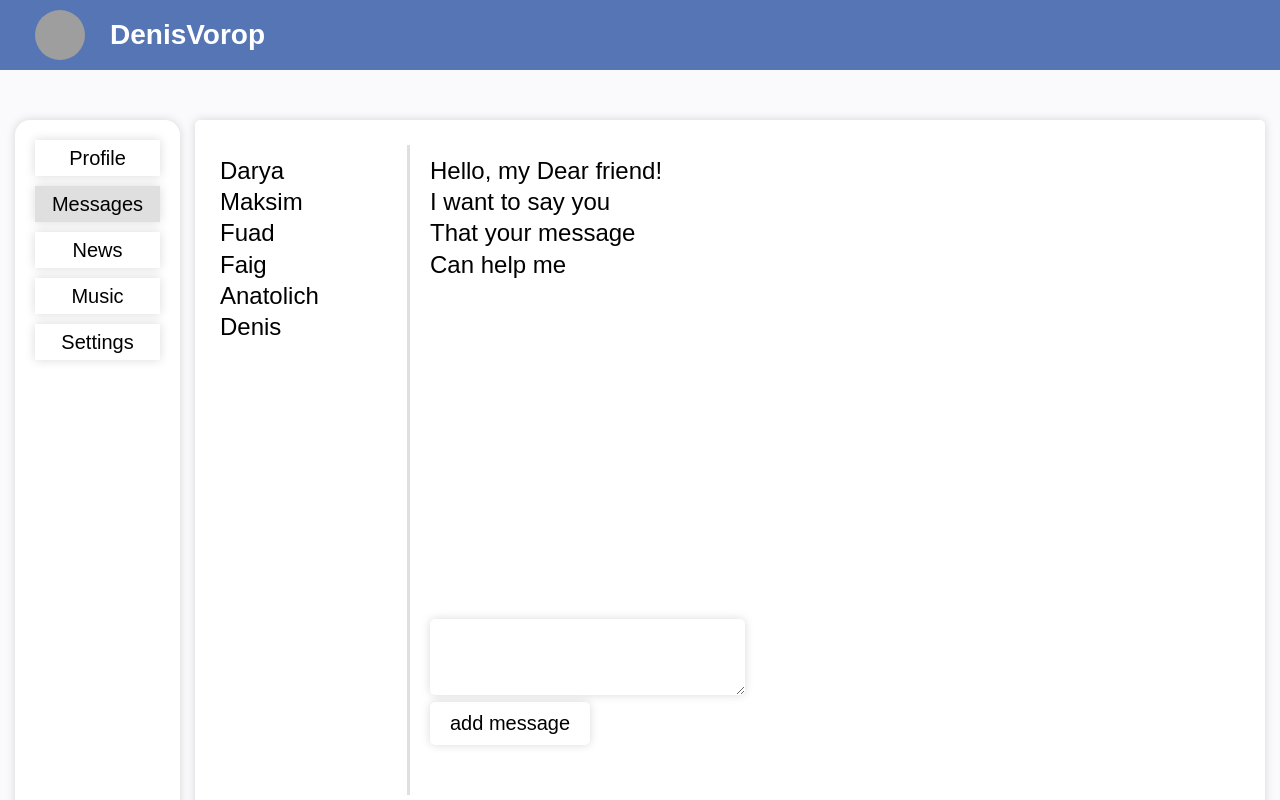
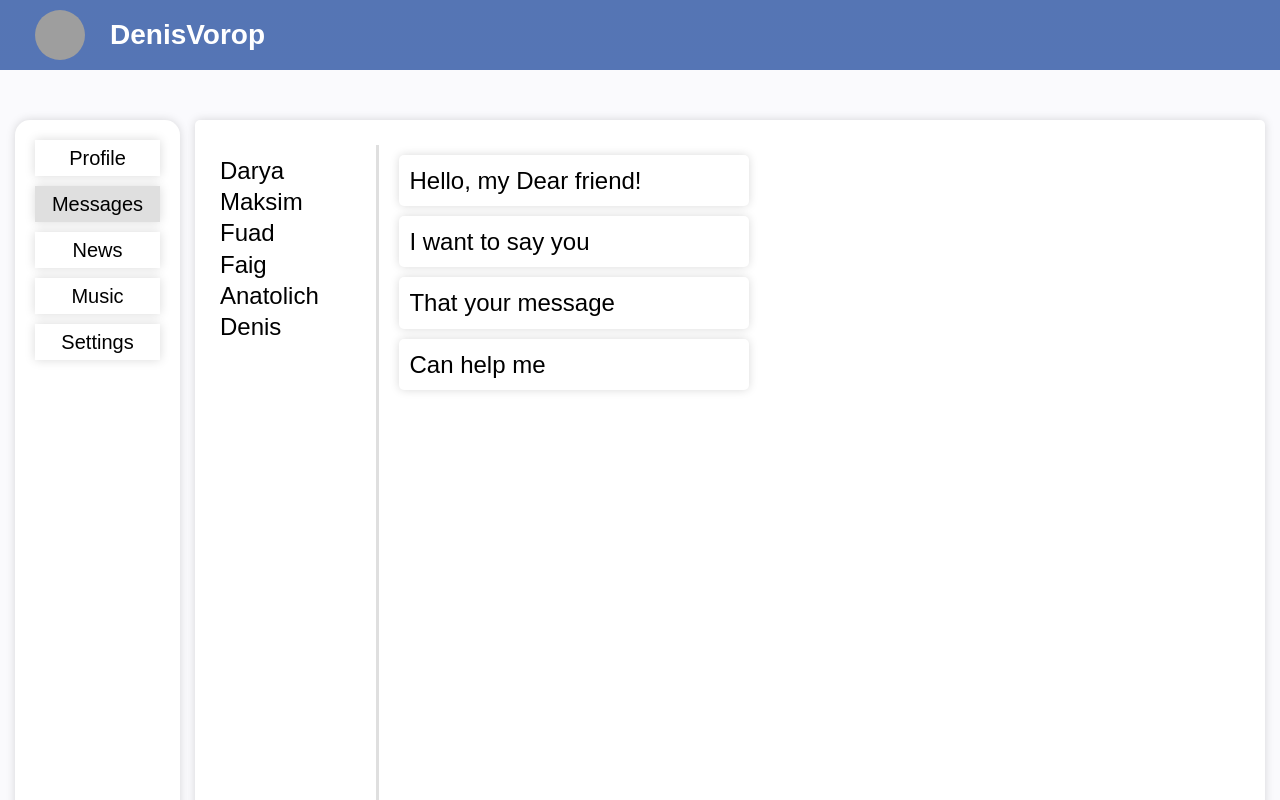
Before and after one commit to DenisVorop/SocialNetwork, a React (Create React App) app: page /messages in a window 1280 px wide. Shown: the top 800 px of the page. Built offline with nearby package versions, Linux system fonts and the light colour scheme; grey boxes are pictures that could not be loaded.

Commit message:
Add styles for messages

```diff
--- a/src/components/Body/Messages/Messages.scss
+++ b/src/components/Body/Messages/Messages.scss
@@ -3,7 +3,7 @@
 .messages-body {
     min-height: 700px;
     background: #fff;
-    box-shadow: 0 0 10px rgba(0,0,0,0.15);
+    box-shadow: 0 0 10px rgba(0, 0, 0, 0.15);
     border-radius: 5px;
     padding: 25px 15px;
 
@@ -18,21 +18,35 @@
         width: 200px;
         border-right: 3px solid rgb(223, 223, 223);
     }
+
     &__dialog {}
 
     &__right {
         display: flex;
         flex-direction: column;
         justify-content: space-between;
+        width: 100%;
+        height: 850px;
     }
 
     &__messages {
-        // margin: 0px 0px 20px 0px;
         padding: 10px;
+        height: 650px;
+        overflow-x: scroll;
     }
-    &__message {}
+
+    &__message {
+        display: flex;
+        align-items: center;
+        box-shadow: 0 0 10px rgba(0, 0, 0, 0.15);
+        border-radius: 5px;
+        margin: 0px 0px 10px 0px;
+        padding: 10px;
+        width: 350px;
+    }
 
     &__form {
         padding: 10px;
+        border-top: 1px solid #dfdfdf;
     }
 }
```
